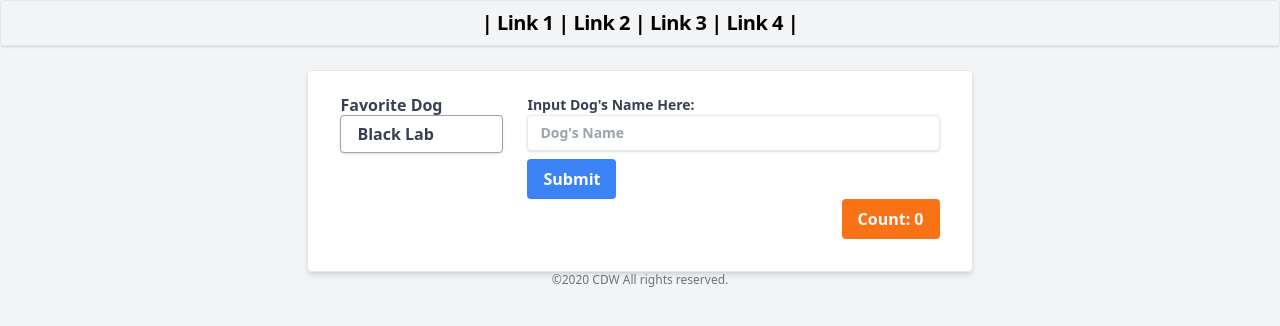
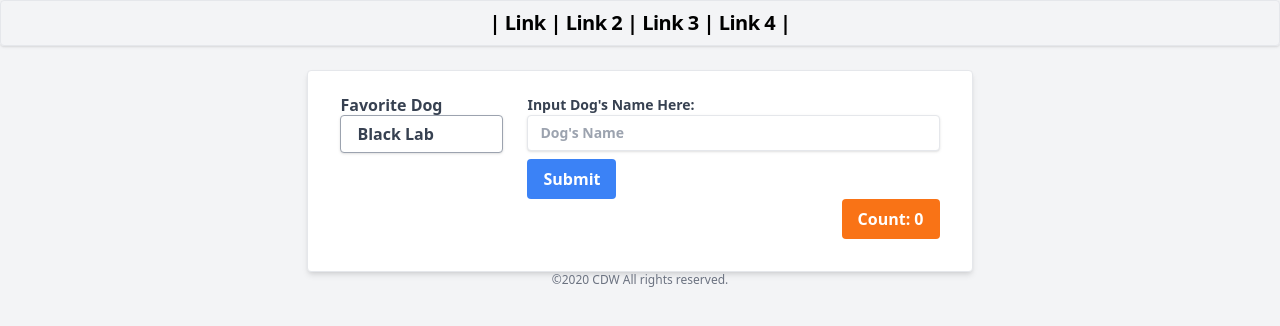
Before and after one commit to casecam/unit-testing-react-components, a React (Create React App) app: page / in a window 1280 px wide. Shown: the top 326 px of the page. Built offline with nearby package versions, Linux system fonts and the light colour scheme.

Commit message:
RED - better test for rendering header links

```diff
--- a/src/views/Header.tsx
+++ b/src/views/Header.tsx
@@ -3,7 +3,7 @@ import React from 'react'
 export default function Header() {
   return (
     <div className={header}>
-     | Link 1 | Link 2 | Link 3 | Link 4 |
+     | Link | Link 2 | Link 3 | Link 4 |
     </div>
   )
 }
```
Also changed, not shown: 1 other file (tests, documents, lock files or other folders).
